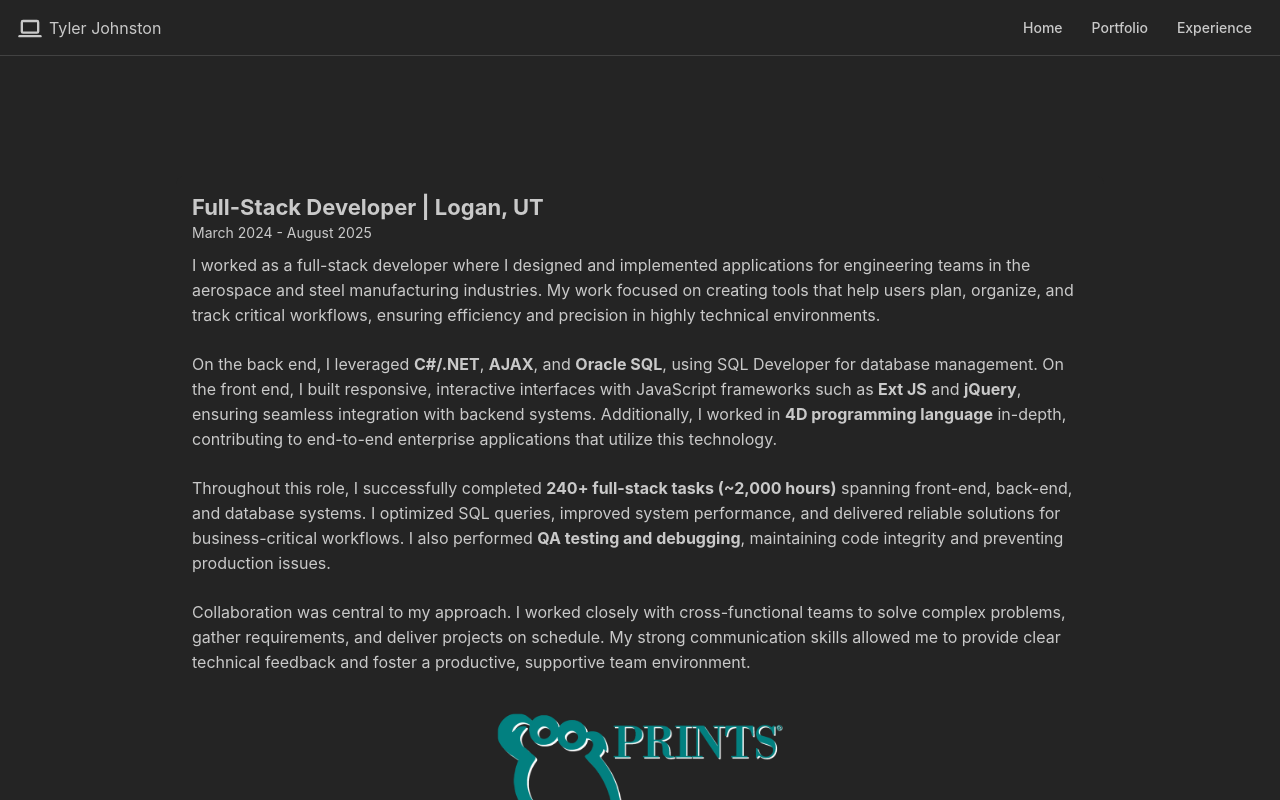
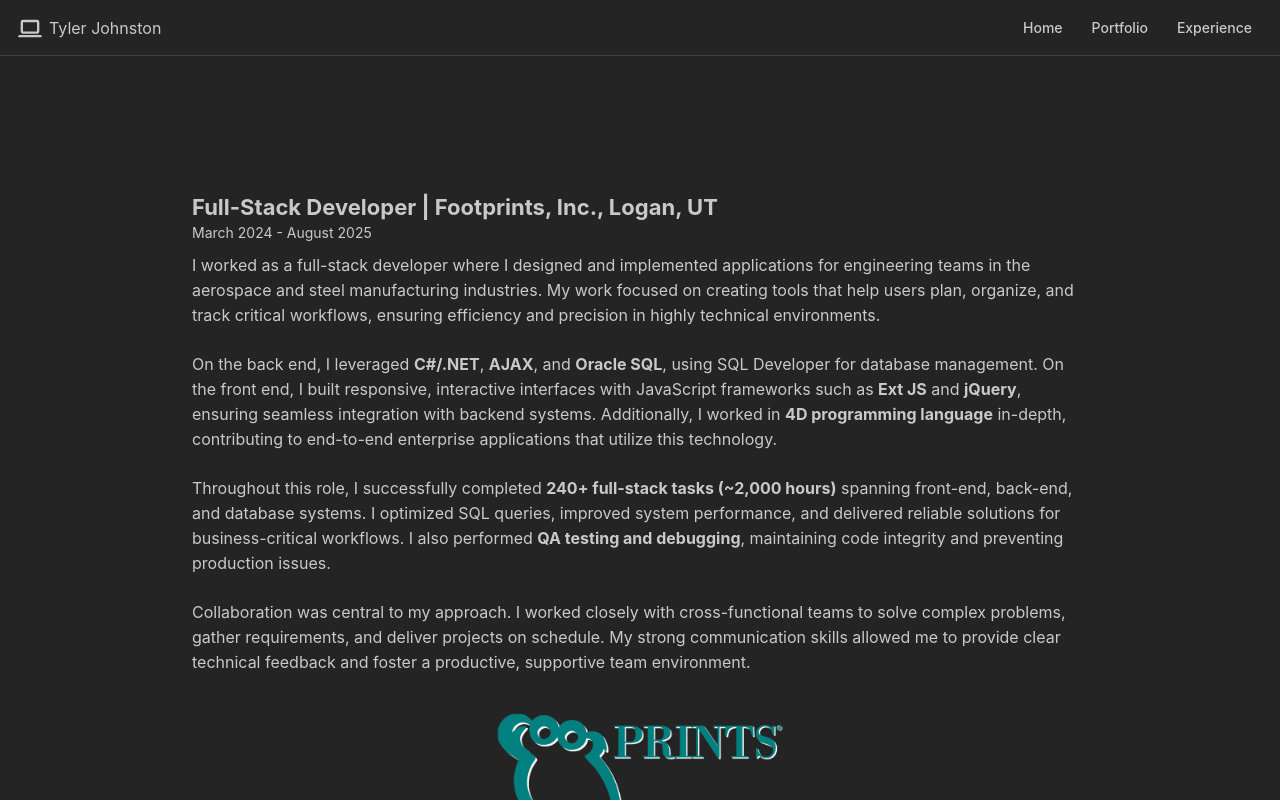
Before and after one commit to Tyler-Johnston/tyler-johnston.github.io, a React (Vite) app: page /experience in a window 1280 px wide. Shown: the top 800 px of the page. Built offline with nearby package versions, Linux system fonts and the light colour scheme.

Commit message:
fixed footprints title

```diff
--- a/src/Experience.tsx
+++ b/src/Experience.tsx
@@ -11,7 +11,7 @@
     <>
       <Container size="md" my={40}>
         <Paper p="md" my="lg" radius="md">
-          <Title order={3}>Full-Stack Developer | Logan, UT</Title>
+          <Title order={3}>Full-Stack Developer | Footprints, Inc., Logan, UT</Title>
           <Text size="sm" style={{ marginBottom: 10 }}>March 2024 - August 2025</Text>
 
           <Text>
```
